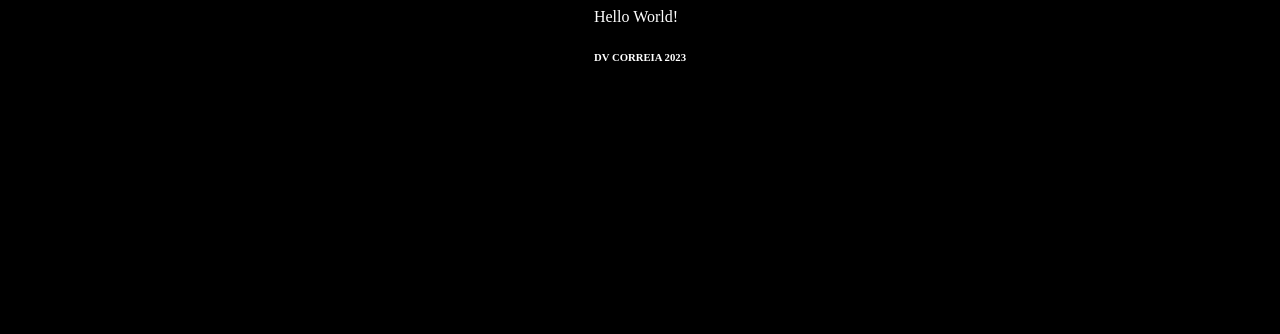
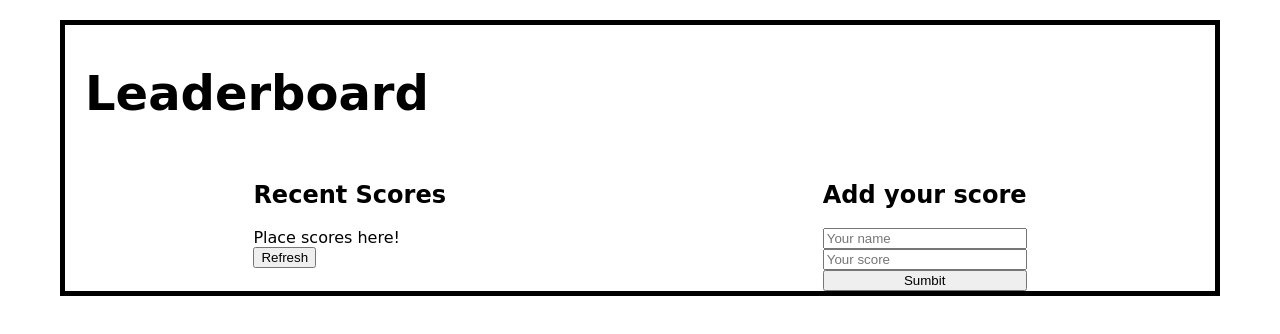
Before and after one commit to dvcorreia1984/leaderboard, a website built with webpack: page src/template.html in a window 1280 px wide. Built offline with nearby package versions, Linux system fonts and the light colour scheme.

Commit message:
Updated index.html file

```diff
--- a/src/index.js
+++ b/src/index.js
@@ -1 +1,3 @@
-document.getElementById('wrapper').innerHTML = 'Hello World!';
+import './style.css';
+
+document.getElementById('scores').innerHTML = 'Place scores here!';
--- a/src/style.css
+++ b/src/style.css
@@ -1,6 +1,22 @@
+
 body {
+  margin: 20px 60px;
+  font-family: 'Comic Neue', cursive;
+  border: 5px solid black;
+}
+
+h1 {
   display: flex;
-  justify-content: center;
-  color: white;
-  background-color: black;
+  font-size: xxx-large;
+  padding-left: 20px;
 }
+
+form {
+  display: flex;
+  flex-direction: column;
+}
+
+div#wrapper {
+  display: flex;
+  justify-content: space-around;
+}
--- a/src/template.html
+++ b/src/template.html
@@ -5,12 +5,32 @@
     <meta http-equiv="X-UA-Compatible" content="IE=edge" />
     <meta name="viewport" content="width=device-width, initial-scale=1.0" />
     <link rel="stylesheet" href="https://cdnjs.cloudflare.com/ajax/libs/font-awesome/6.4.0/css/all.min.css" integrity="sha512-iecdLmaskl7CVkqkXNQ/ZH/XLlvWZOJyj7Yy7tcenmpD1ypASozpmT/E0iPtmFIB46ZmdtAc9eNBvH0H/ZpiBw==" crossorigin="anonymous" referrerpolicy="no-referrer" />
-    <link rel="stylesheet" href="../src/style.css"/>
+    <link rel="stylesheet" href="../src/style.css" />
+    <link href="https://fonts.googleapis.com/css2?family=Roboto:ital,wght@0,100;0,300;0,400;0,500;0,900;1,100;1,300;1,400;1,500;1,700;1,900&display=swap" rel="stylesheet">
+</head>
   </head>
   <body>
     <section>
-      <div id="wrapper"></div>
-      <h6>DV CORREIA 2023</h6>
+
+      <h1>Leaderboard</h1>
+
+      <div id="wrapper">
+        <div id="left">
+          <h2>Recent Scores</h2>
+          <div id="scores"></div>
+          <button>Refresh</button>
+        </div>
+
+        <div id="right">
+          <h2>Add your score</h2>
+            <form>
+              <input type="text" id="username" name="username" placeholder="Your name" required/>
+              <input type="number" id="score" name="score" placeholder="Your score"/>
+              <button>Sumbit</button>
+            </form>
+        </div>
+      </div>
+
     </section>
     <script type="module" src="../src/index.js"></script>
   </body>
```
